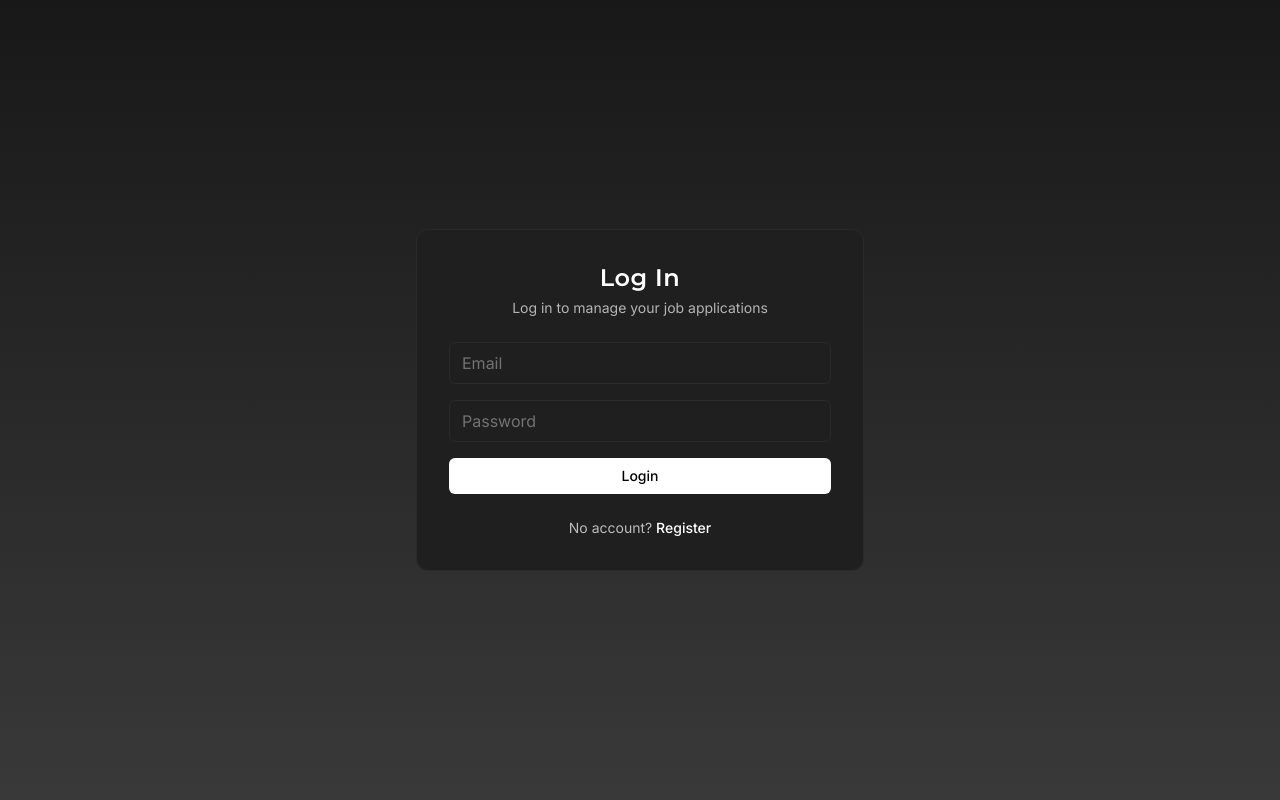
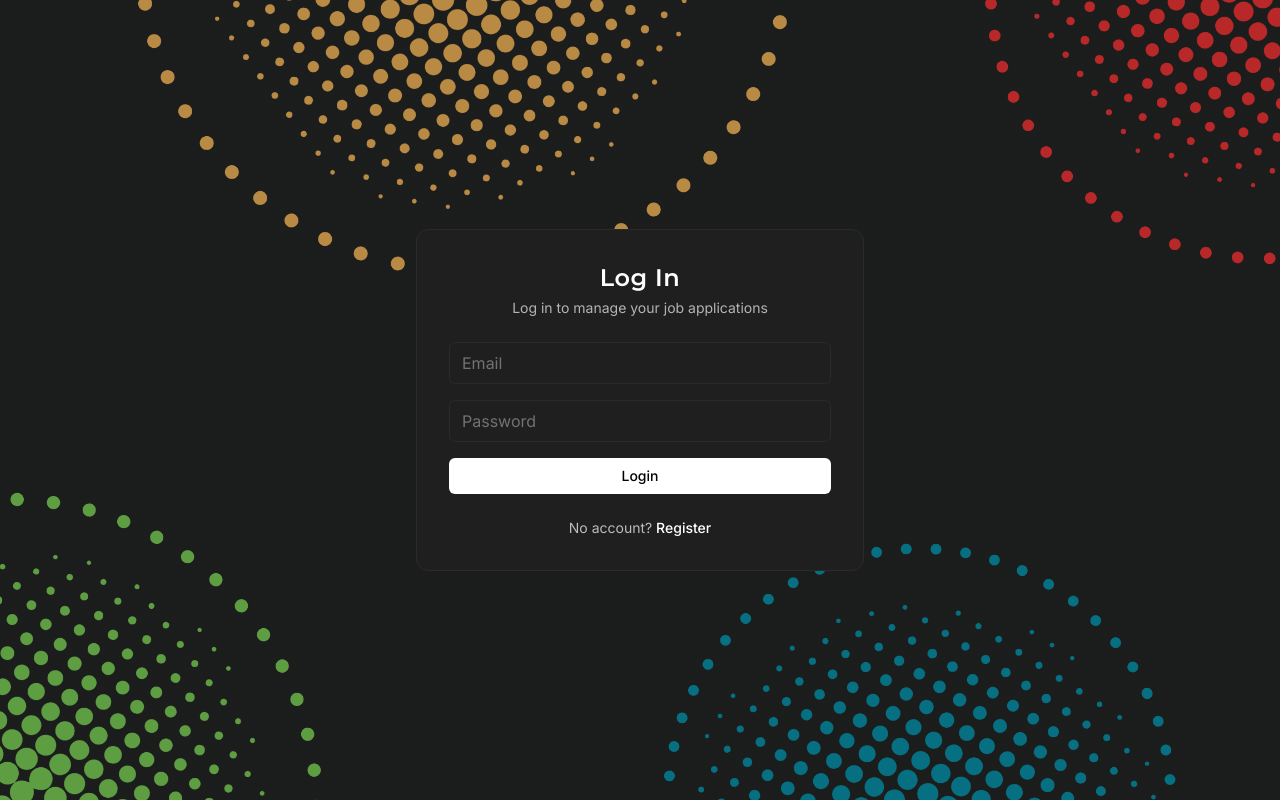
Before and after one commit to LuisHuerta4/Job-Tracker, a React (Vite) app in the folder client/: page /login in a window 1280 px wide. Built offline with nearby package versions, Linux system fonts and the light colour scheme.

Commit message:
Auth page background

```diff
--- a/client/src/components/Navbar.jsx
+++ b/client/src/components/Navbar.jsx
@@ -13,7 +13,7 @@ const Navbar = () => {
             {user && (
                 <div className="navbar-right">
                     <span className="navbar-user">
-                        {user.name || "User"}
+                        {user.name || ""}
                     </span>
                     <button onClick={logout} className="navbar-logout">
                         Logout
--- a/client/src/index.css
+++ b/client/src/index.css
@@ -93,8 +93,16 @@ body {
 
 @utility auth-bg {
     @apply min-h-screen flex items-center justify-center;
-    background: linear-gradient(180deg, #181818, #393939);
+    background-image:
+        linear-gradient(rgba(20, 20, 20, 0.3),
+            rgba(20, 20, 20, 0.3)),
+        url("/auth-bg.png");
+
+    background-size: cover;
+    background-position: center;
+    background-repeat: no-repeat;
 }
+
 
 /* Dashboard Stats */
 
```
Also changed, not shown: client/public/auth-bg.png (added).
